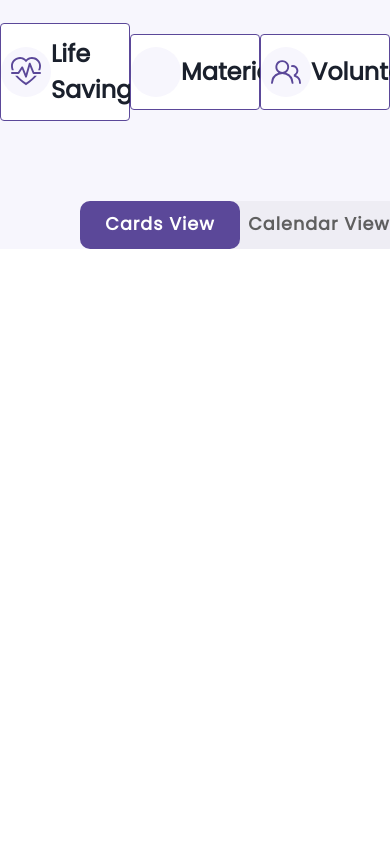
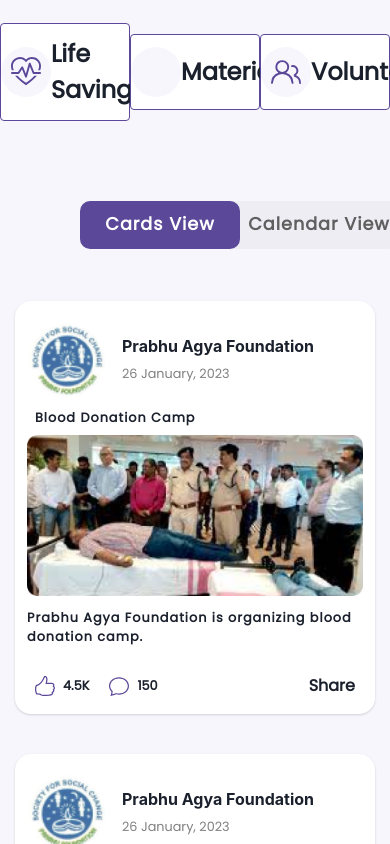
Before and after one commit to sayandeep-adhikary/GoWow, a React (Create React App) app: page /home in a window 390 px wide. Shown: the part 1156-2000 px from the top of the page. Before the commit the page ends 1437 px from the top, so only its background shows below. Built offline with nearby package versions, Linux system fonts and the light colour scheme; some icons are missing.

Commit message:
cards view

```diff
--- /dev/null
+++ b/src/components/Home/Opportunities/CalendarView/CalendarView.js
@@ -0,0 +1,11 @@
+import React from 'react'
+import styles from './CalendarView.module.css'
+import { Box, Text } from '@chakra-ui/react'
+
+export default function CalendarView() {
+  return (
+    <Box>
+      <Text>Calendar View</Text>
+    </Box>
+  )
+}
--- /dev/null
+++ b/src/components/Home/Opportunities/CardView/CardView.js
@@ -0,0 +1,33 @@
+import React from "react";
+import styles from "./CardView.module.css";
+import { Box, Text } from "@chakra-ui/react";
+import OpportunityCard from "../OpportunityCard/OpportunityCard";
+
+export default function CardView() {
+  return (
+    <div className="container">
+      <div className="row">
+        <div className="col-sm-12 col-lg-4 d-flex align-items-center justify-content-center">
+          <OpportunityCard />
+        </div>
+        <div className="col-sm-12 col-lg-4 d-flex align-items-center justify-content-center">
+          <OpportunityCard />
+        </div>
+        <div className="col-sm-12 col-lg-4 d-flex align-items-center justify-content-center">
+          <OpportunityCard />
+        </div>
+      </div>
+      <div className="row">
+        <div className="col-sm-12 col-lg-4 d-flex align-items-center justify-content-center">
+          <OpportunityCard />
+        </div>
+        <div className="col-sm-12 col-lg-4 d-flex align-items-center justify-content-center">
+          <OpportunityCard />
+        </div>
+        <div className="col-sm-12 col-lg-4 d-flex align-items-center justify-content-center">
+          <OpportunityCard />
+        </div>
+      </div>
+    </div>
+  );
+}
--- a/src/components/Home/Opportunities/Opportunities.js
+++ b/src/components/Home/Opportunities/Opportunities.js
@@ -1,4 +1,4 @@
-import React from "react";
+import React, { useState } from "react";
 import styles from "./Opportunities.module.css";
 import { Box, Button, Flex, Text } from "@chakra-ui/react";
 import Card from "./Card/Card";
@@ -9,8 +9,11 @@ import { BsHeartPulse } from "react-icons/bs";
 import { PiGraduationCap } from "react-icons/pi";
 import { GoPeople } from "react-icons/go";
 import ToggleButton from "../../ToggleButton/ToggleButton";
+import CardView from "./CardView/CardView";
+import CalendarView from "./CalendarView/CalendarView";
 
 export default function Opportunities() {
+  const [showView, setShowView]= useState('card')
   return (
     <Box pos={"relative"} bg={'#F7F6FD'}>
       <Flex
@@ -56,12 +59,16 @@ export default function Opportunities() {
       </Box>
       <Box>
         <Flex justifyContent={'space-evenly'} alignItems={'center'} py={20}>
-          <div
+          <Box
             className="card"
             style={{
               width: "15rem",
               cursor: "pointer",
               border: '1px solid #5B4899'
+            }}
+            _hover={{
+              bg: 'color.1',
+              color: 'white',
             }}
           >
             <Flex alignItems={'center'} justifyContent={'space-around'} py={3}>
@@ -72,13 +79,17 @@ export default function Opportunities() {
                 {"Life Saving"}
               </Text>
             </Flex>
-          </div>
-          <div
+          </Box>
+          <Box
             className="card"
             style={{
               width: "15rem",
               cursor: "pointer",
               border: '1px solid #5B4899'
+            }}
+            _hover={{
+              bg: 'color.1',
+              color: 'white',
             }}
           >
             <Flex alignItems={'center'} justifyContent={'space-around'} py={3}>
@@ -89,13 +100,17 @@ export default function Opportunities() {
                 {"Material"}
               </Text>
             </Flex>
-          </div>
-          <div
+          </Box>
+          <Box
             className="card"
             style={{
               width: "15rem",
               cursor: "pointer",
               border: '1px solid #5B4899'
+            }}
+            _hover={{
+              bg: 'color.1',
+              color: 'white',
             }}
           >
             <Flex alignItems={'center'} justifyContent={'space-around'} py={3}>
@@ -106,10 +121,11 @@ export default function Opportunities() {
                 {"Volunteers"}
               </Text>
             </Flex>
-          </div>
+          </Box>
         </Flex>
       </Box>
-      <ToggleButton/>
+      <ToggleButton setShowView={setShowView}/>
+      {showView === 'card' ? <CardView/> : <CalendarView/>}
     </Box>
   );
 }
--- /dev/null
+++ b/src/components/Home/Opportunities/OpportunityCard/OpportunityCard.js
@@ -0,0 +1,71 @@
+import React from "react";
+import styles from "./OpportunityCard.module.css";
+import {
+  Avatar,
+  Box,
+  Button,
+  Card,
+  CardBody,
+  CardFooter,
+  CardHeader,
+  Flex,
+  Heading,
+  Image,
+  Text,
+} from "@chakra-ui/react";
+import {SlLike} from 'react-icons/sl'
+import {BsChat} from 'react-icons/bs'
+import { BiLike, BiChat, BiShare } from "react-icons/bi";
+import NGOLogo from "../../../../assets/NGOLogo.png";
+import opportunityImg from "../../../../assets/opportunityImg.png";
+
+export default function OpportunityCard() {
+  return (
+    <Card maxW="lg" my={5} borderRadius={"2xl"} fontSize={"0.8rem"}>
+      <CardHeader pb={0} px={3}>
+        <Flex spacing="4">
+          <Flex flex="1" gap="4" alignItems="center" flexWrap="wrap">
+            <Image src={NGOLogo} w={79} />
+
+            <Box>
+              <Heading size="sm">Prabhu Agya Foundation</Heading>
+              <Text color={"grey"} mb={0} fontSize={"0.8rem"}>
+                26 January, 2023
+              </Text>
+            </Box>
+          </Flex>
+        </Flex>
+      </CardHeader>
+      <CardBody py={2}>
+        <Text mb={0} fontWeight={"600"} letterSpacing={"1px"}>
+          Blood Donation Camp
+        </Text>
+      </CardBody>
+      <Image objectFit="cover" src={opportunityImg} px={3} />
+      <Text mb={0} fontWeight={"600"} letterSpacing={"1px"} px={3} my={3}>
+        Prabhu Agya Foundation is organizing blood donation camp.
+      </Text>
+
+      <CardFooter justify="space-between" py={2} flex>
+        <Box display={"flex"} gap={5}>
+          <Flex px={0} alignItems={'center'} gap={2} fontWeight={'600'}>
+            <SlLike size={20} color="#5B4899" cursor={'pointer'} />
+            <Text mb={0}>4.5K</Text>
+          </Flex>
+          <Flex px={0} alignItems={'center'} gap={2} fontWeight={'600'}>
+            <BsChat size={20} color="#5B4899" cursor={'pointer'} />
+            <Text mb={0}>150</Text>
+          </Flex>
+        </Box>
+        <Box>
+          <Button px={0} variant="ghost">
+            Share
+          </Button>
+          {/* <Button flex="1" variant="ghost" leftIcon={<BiChat />}>
+            Comment
+          </Button> */}
+        </Box>
+      </CardFooter>
+    </Card>
+  );
+}
--- a/src/components/ToggleButton/ToggleButton.js
+++ b/src/components/ToggleButton/ToggleButton.js
@@ -1,21 +1,19 @@
 import React, { useState } from "react";
 import styles from "./ToggleButton.module.css";
 import { Button, ButtonGroup, Flex, Text } from "@chakra-ui/react";
-import { FaUniversity } from "react-icons/fa";
-import { BsFillBookmarkFill } from "react-icons/bs";
 
 export default function ToggleButton(props) {
-  const [button, setButton] = useState("following");
+  const [button, setButton] = useState("card");
   const handleBtn = (e) => {
     setButton(e.currentTarget.id);
   };
   const activeBtn = (button) =>{
     let left = "";
     switch (button) {
-        case "following":
+        case "card":
             left = "0";
             break;
-        case "bookmarks":
+        case "calendar":
             left = "10rem";
             break;
         default:
@@ -40,13 +38,13 @@ export default function ToggleButton(props) {
         <Button
           onClick={(e) => {
             handleBtn(e);
-            // props.setShowView('following');
+            props.setShowView('card');
           }}
           bg={"transparent"}
           size={"sm"}
           className={styles.rightBtn}
-          id="following"
-          color={button === "following" ? "white" : "#5F5F5F"}
+          id="card"
+          color={button === "card" ? "white" : "#5F5F5F"}
           py={6}
           px={4}
           h={'2rem'}
@@ -58,14 +56,14 @@ export default function ToggleButton(props) {
         <Button
           onClick={(e) => {
             handleBtn(e);
-            // props.setShowView('bookmarks');
+            props.setShowView('calendar');
           }}
           bg={"transparent"}
           aria-label="Add to friends"
           size={"sm"}
           className={styles.rightBtn}
-          id="bookmarks"
-          color={button === "bookmarks" ? "white" : "#5F5F5F"}
+          id="calendar"
+          color={button === "calendar" ? "white" : "#5F5F5F"}
           py={6}
           px={4}
           h={'2rem'}
```
Also changed, not shown: src/assets/NGOLogo.png (added), src/assets/opportunityImg.png (added), src/components/Home/Opportunities/CalendarView/CalendarView.module.css (added), src/components/Home/Opportunities/CardView/CardView.module.css (added), src/components/Home/Opportunities/OpportunityCard/OpportunityCard.module.css (added).
